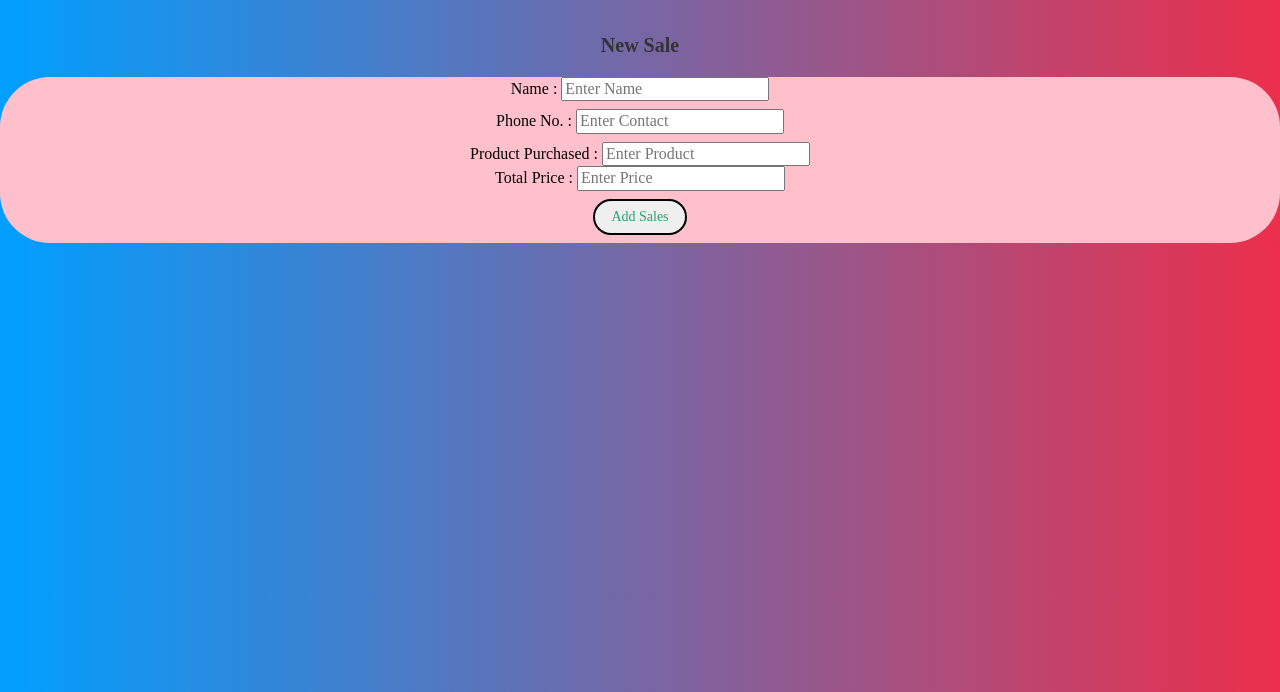
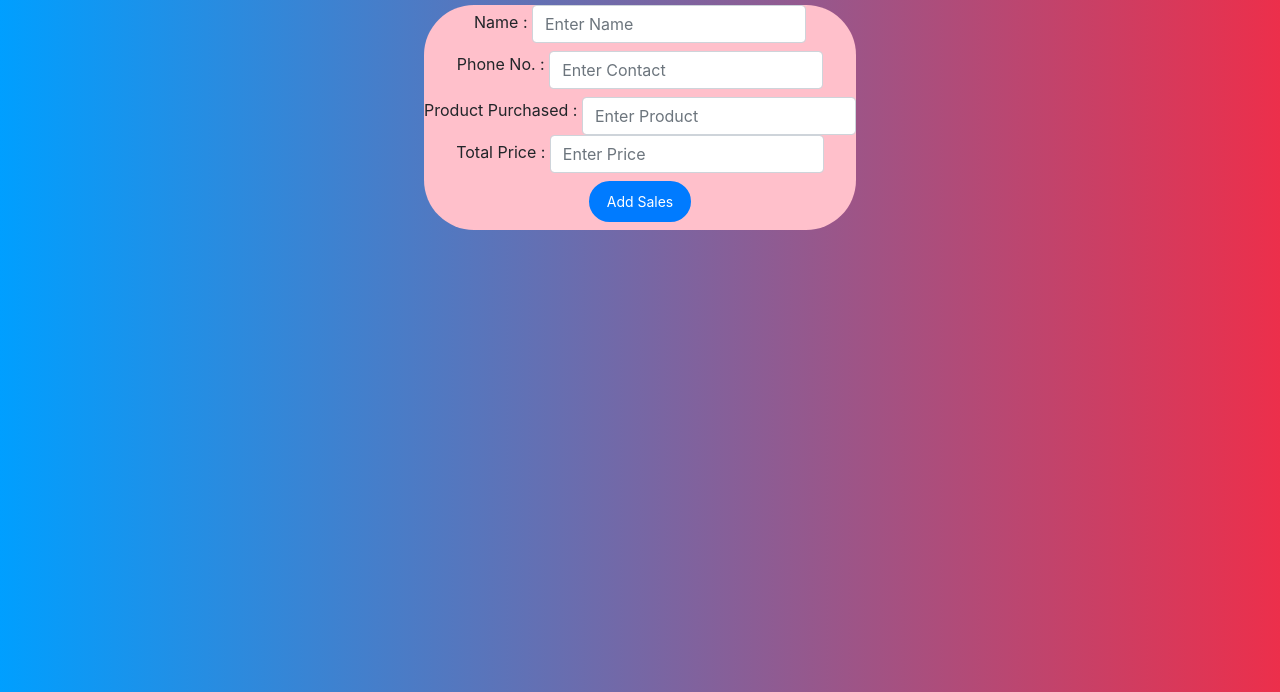
Before and after one commit to bhusallaxman22/Sales-App, a plain HTML site: page index.html in a window 1280 px wide. Shown: the part 108-800 px from the top of the page. Drawn offline with nearby package versions, Linux system fonts and the light colour scheme.

Commit message:
my fav billie yaay

```diff
--- a/index.html
+++ b/index.html
@@ -2,7 +2,9 @@
 <html>
 <head>
 <title>Sales App(online)</title >
+  <link rel="stylesheet" href="https://stackpath.bootstrapcdn.com/bootstrap/4.3.1/css/bootstrap.min.css" integrity="sha384-ggOyR0iXCbMQv3Xipma34MD+dH/1fQ784/j6cY/iJTQUOhcWr7x9JvoRxT2MZw1T" crossorigin="anonymous">
   <link rel="stylesheet" href="https://unpkg.com/tachyons@4.10.0/css/tachyons.min.css"/>
+  <meta name="viewport" content="width=device-width, initial-scale=1, shrink-to-fit=no">
 <style>
 body{
     background: linear-gradient(to right, #009fff, #ec2f4b);
@@ -131,14 +133,13 @@ ref="check" >
 <p id='txt'></p>
 <h1 class="tc">Sales</h1>
 <div id='root'></div>
-<form>
-<p class="fw8 f4 tc dark-gray">New Sale</p>
+<form class='form-inline tc'>
 <div id='form'>
-Name : <input id='Name' required='true'  type='text' true placeholder='Enter Name'><br >
-Phone No. : <input id='Phone' type='number' placeholder='Enter Contact' style='margin-top:8px' ><br >
-Product Purchased : <input id='Product' required='true' type='text' placeholder='Enter Product' style='margin-top:8px' > <br >
-Total Price : <input required='true' id = 'Price' type='number' placeholder='Enter Price' ><br>
-<button class="f6 link grow ba bw1 ph3 pv2 mb2 dib green br3 mt2" onclick='handleSubmit(event)'>Add Sales</button>
+Name : <input id='Name' class='form-control' type='text' true placeholder='Enter Name'><br >
+Phone No. : <input class='form-control' id='Phone' type='number' placeholder='Enter Contact' style='margin-top:8px' ><br >
+Product Purchased : <input class='form-control' id='Product' type='text' placeholder='Enter Product' style='margin-top:8px' > <br >
+Total Price : <input class='form-control' id = 'Price' type='number' placeholder='Enter Price' ><br>
+<button class="btn btn-primary f6 link grow ba bw1 ph3 pv2 mb2 dib br3 mt2"onclick='handleSubmit(event)'>Add Sales</button>
 </div></form>
 <script type='text/javascript' >
 var root = document.getElementById("root")
@@ -149,7 +150,7 @@ var Product = document.getElementById("Product").value;
 var Name =document.getElementById("Name").value;
 var Phone = document.getElementById("Phone").value;
 var Price = document.getElementById("Price").value;
-if (Product ==='') {
+if (Product ==='' || Name ==='' || Price==='') {
     alert("Please Fill All Fields")
 } else {
     var newArray = [
@@ -164,7 +165,7 @@ if (Product ==='') {
 
     ]
     var mello = document.createElement("span")
-    mello.innerHTML = `<p id='cross' onclick='handleClick()'>x</p><table><tr>
+    mello.innerHTML = `<p id='cross' onclick='handleClick()'>x</p><table class='tc'><tr>
             <th>Name</th>
             <th>Contact</th>
             <th>Total Price</th>
```
